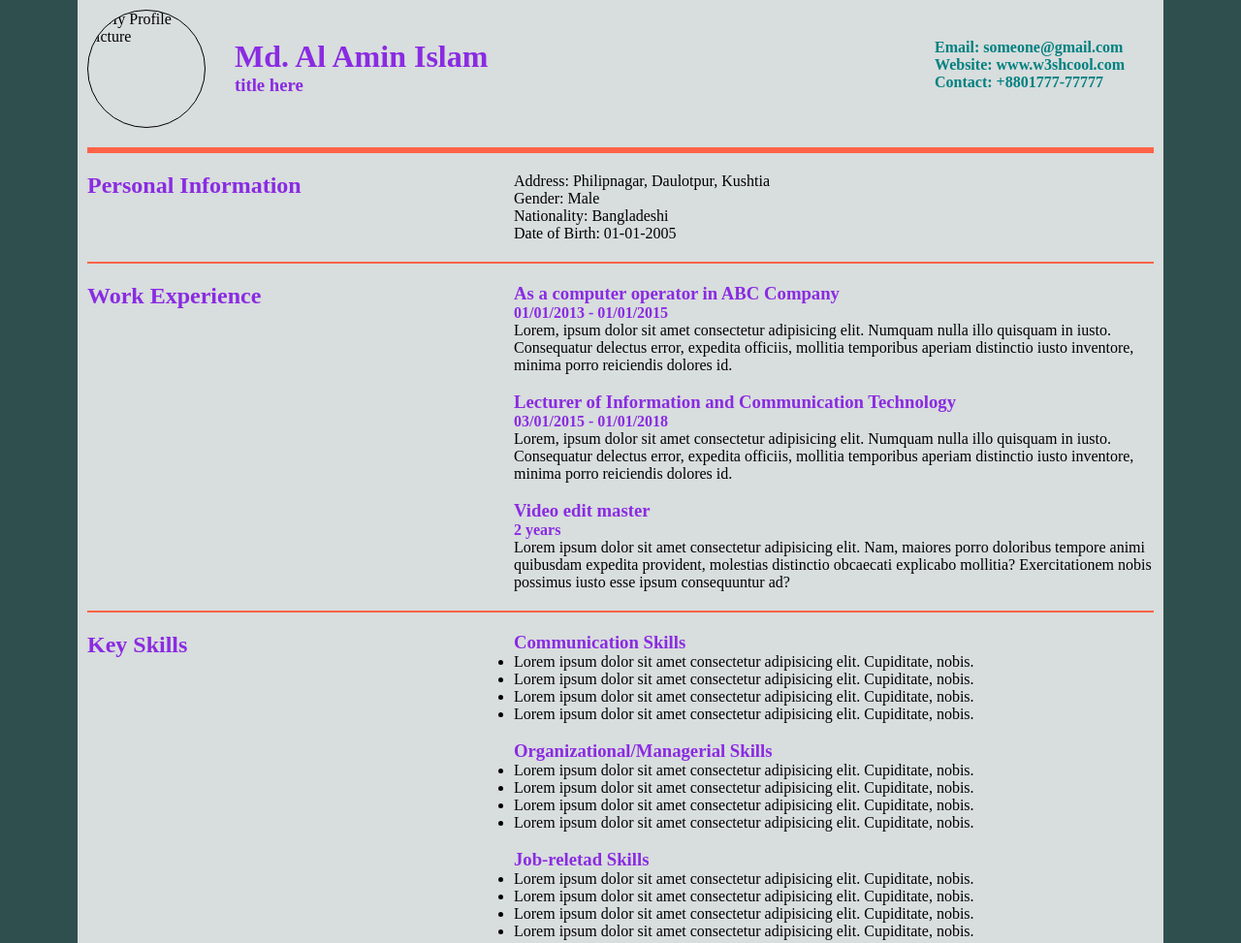
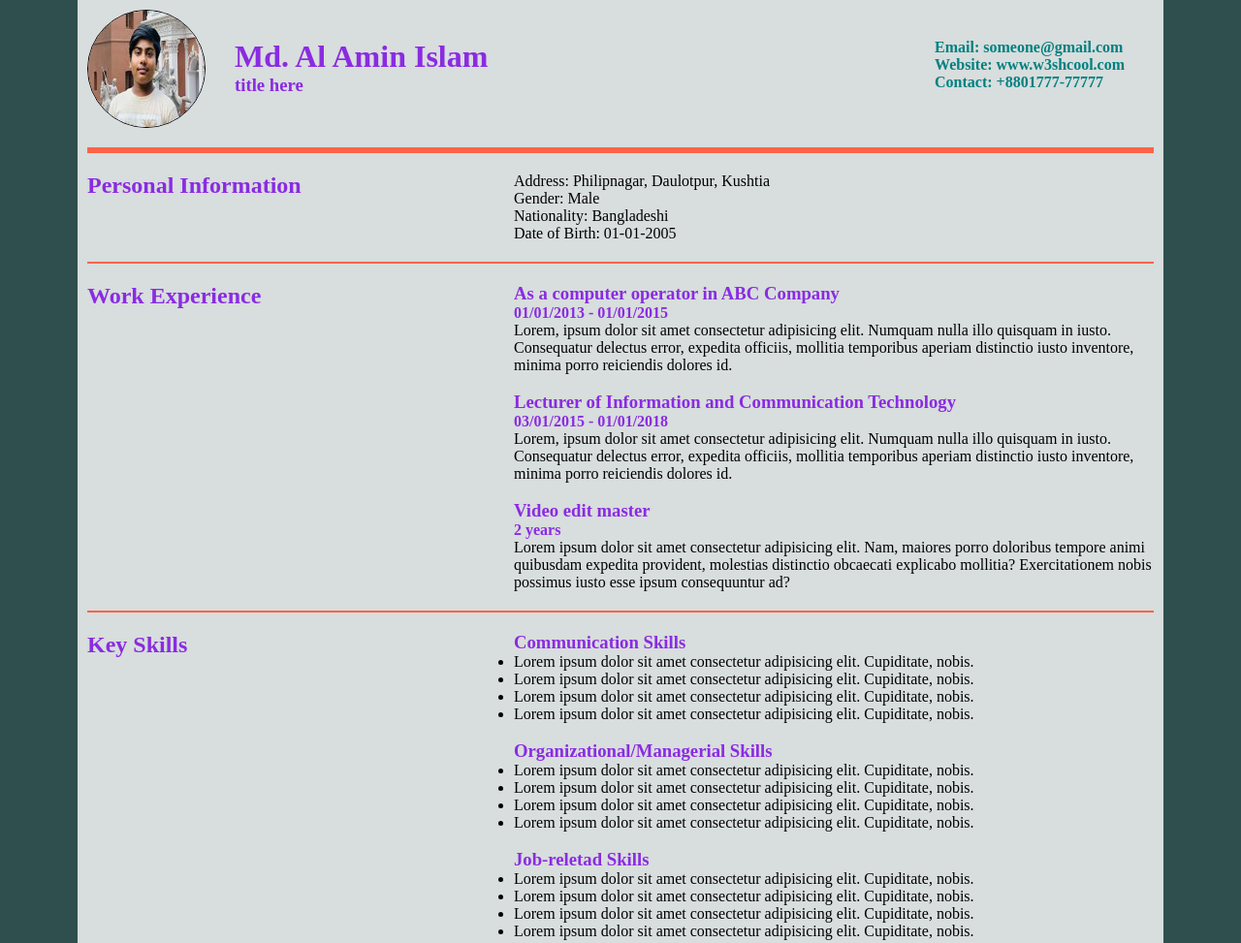
Before and after one commit to alamin-143/CV-project, a plain HTML site: page index.htm in a window 1280 px wide. Shown: the top 973 px of the page at 97% size. Drawn offline with Linux system fonts and the light colour scheme; the site is published under a folder, as on GitHub Pages, so addresses that start at the root find nothing.

Commit message:
profile picture issue solve

```diff
--- a/index.htm
+++ b/index.htm
@@ -12,7 +12,7 @@
     <div  class="container">
         <!--header start here-->
         <header>
-            <img class="profile-pic" src="/image/profile.jpg" alt="My Profile picture">
+            <img class="profile-pic" src="image/profile.jpg" alt="My Profile picture">
 
             <div class="biodata">
                 <h1>Md. Al Amin Islam</h1>
```
